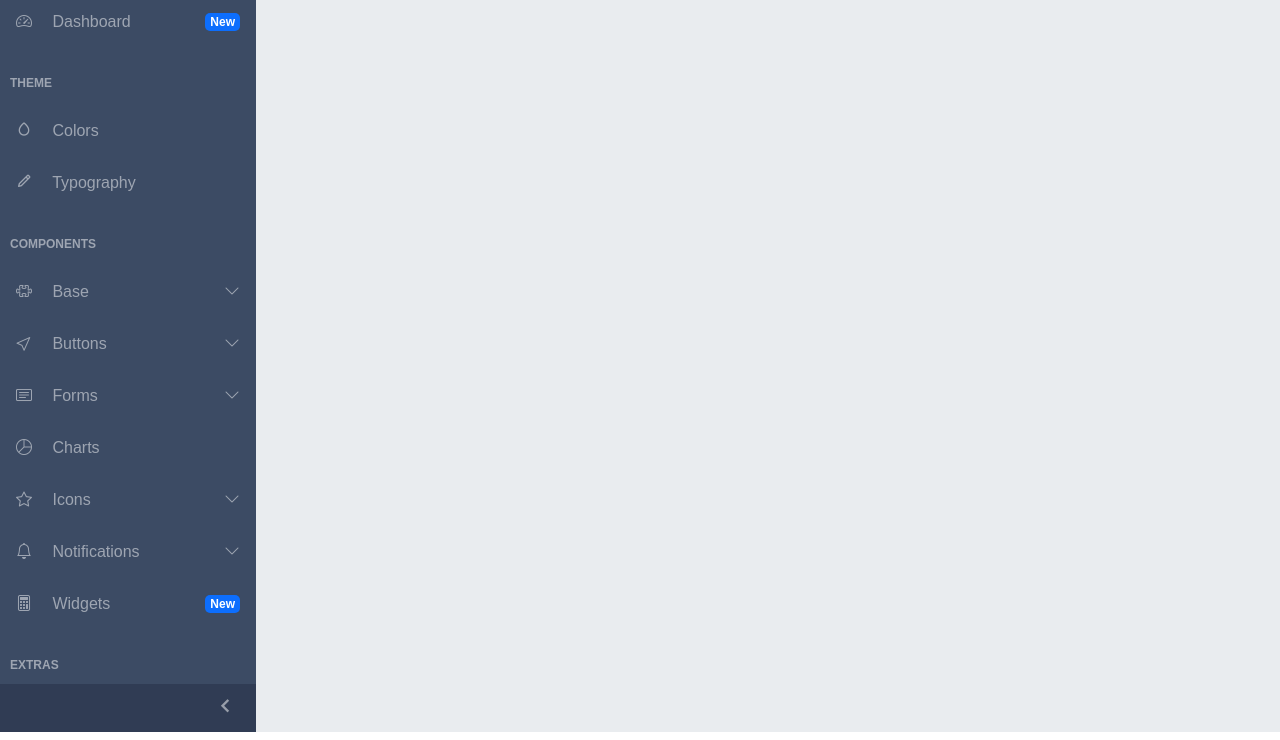
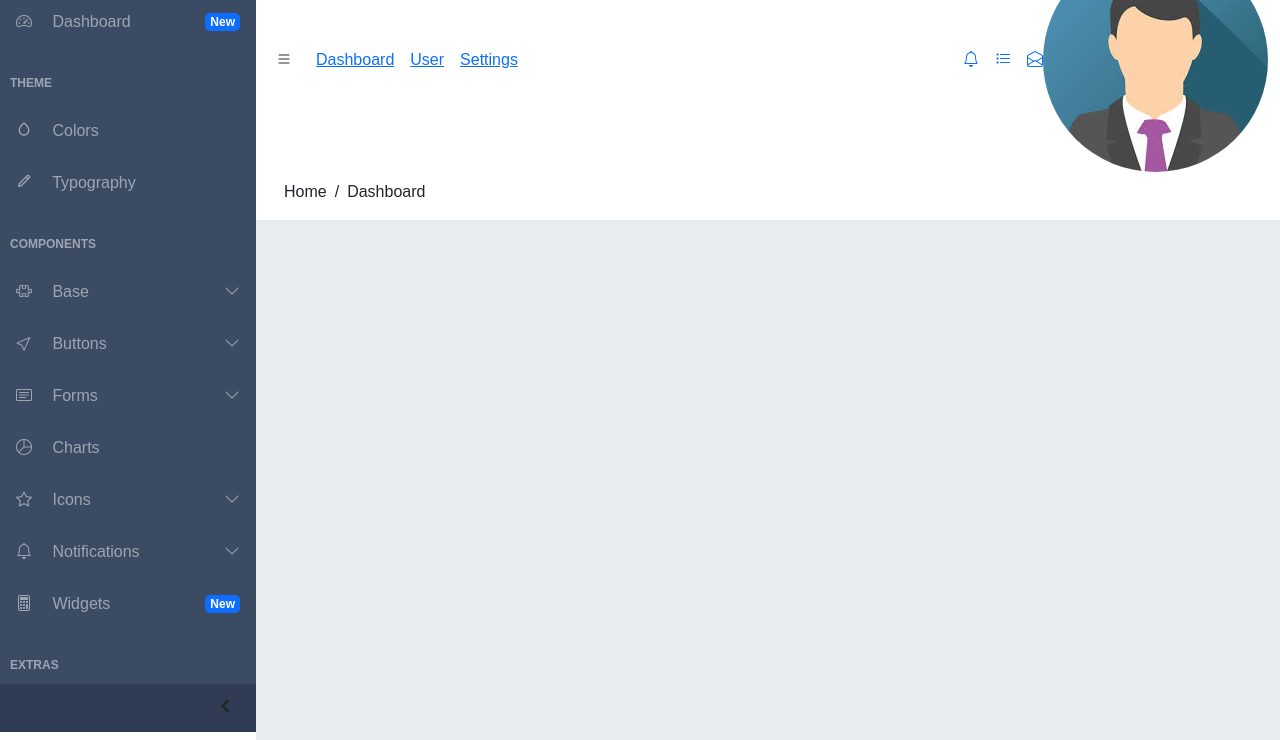
Before and after one commit to tellmewhatyourname/my-web, a plain HTML site: page index.html in a window 1280 px wide. Shown: the part 68-808 px from the top of the page. Drawn offline with nearby package versions, Linux system fonts and the light colour scheme.

Commit message:
Add files via upload

```diff
--- /dev/null
+++ b/index.css
@@ -0,0 +1,168 @@
+* {
+  font-family: sans-serif;
+  padding: 0;
+  margin: 0;
+  box-sizing: border-box;
+}
+
+li {
+  list-style: none;
+}
+
+a {
+  text-decoration: none;
+}
+
+body {
+  height: 100vh;
+}
+
+.sidebar {
+  position: fixed;
+  width: 256px;
+  height: 100%;
+  top: 0;
+}
+
+.sidebar-bg {
+  background-color: #3c4b64;
+}
+
+.sidebar-bg-2 {
+  background-color: rgba(0, 0, 21, 0.2);
+}
+
+.navbar-nav {
+  overflow-y: hidden;
+  margin-right: 0;
+  height: calc(100% - (64px + 48px));
+}
+
+.navbar-nav:hover {
+  overflow-y: scroll;
+  position: relative;
+}
+
+.navbar-nav::-webkit-scrollbar-track {
+  margin: 5px 0;
+}
+
+.navbar-nav::-webkit-scrollbar {
+  width: 8px;
+  position: absolute;
+}
+
+.navbar-nav::-webkit-scrollbar-thumb {
+  background-color: #000000;
+  border-radius: 50px;
+}
+
+.logo-height {
+  height: 64px;
+}
+
+.logo-middle-word {
+  font-size: 15px;
+  font-weight: 500;
+}
+
+.logo-last-word {
+  font-size: 12px;
+}
+
+.sm-badge {
+  border: none;
+  border-radius: 5px;
+  color: white;
+  padding: 0 5px;
+  font-size: 12px;
+}
+
+.small-font {
+  font-size: 10px;
+}
+
+.text {
+  font-size: 12px;
+  padding: 26px 0 13px 10px;
+  font-weight: 800;
+}
+
+.open-sidebar-icon {
+  font-size: 28px;
+}
+
+.sidebar nav ul .hover {
+  height: 52px;
+  cursor: pointer;
+}
+
+.sidebar nav ul [aria-expanded="true"] {
+  background-color: black;
+}
+
+.sidebar nav ul .hover:hover {
+  background-color: rgba(255, 255, 255, 0.05);
+  color: rgba(255, 255, 255, 0.8);
+}
+
+.open-sidebar-icon {
+  background-color: rgba(0, 0, 21, 0.2);
+  position: fixed;
+  width: 256px;
+  bottom: 0;
+  height: 48px;
+  cursor: pointer;
+  color: gray;
+}
+
+.open-sidebar-icon:hover {
+  background-color: rgba(0, 0, 21, 0.3);;
+}
+
+.open-sidebar-icon:hover .color {
+  color: white;
+}
+
+.sidebar.min {
+  width: 80px;
+}
+
+/* middle  */
+.middle-navbar {
+  height: 100%;
+  position: relative;
+  left: 256px;
+  width: calc(100% - 256px);
+}
+
+.close-sidebar-icon {
+  font-size: 20px;
+  cursor: pointer;
+}
+
+.icons {
+  font-size: 18px;
+  color: #2c384aae;
+}
+
+.text-grey {
+  color: #2c384aae;
+}
+
+.text-grey:hover {
+  color: black;
+}
+
+.font-size {
+  font-size: 15px;
+}
+
+.avatar {
+  padding: 0 25px 0 30px;
+}
+
+.profile-img {
+  width: 40px;
+  height: 40px;
+}
--- a/index.html
+++ b/index.html
@@ -21,7 +21,9 @@
   </head>
 
   <body>
-    <section class="sidebar sidebar-bg">
+    <!-- sidebar -->
+    <section class="sidebar-menu">
+      <div class="sidebar sidebar-bg">
         <!-- logo -->
         <nav class="sidebar-bg-2 text-light text-uppercase logo-height">
           <div class="d-flex justify-content-center align-items-center pt-3">
@@ -49,14 +51,18 @@
             <!-- theme -->
             <li class="nav-item text-uppercase text">theme</li>
             <!-- colors -->
-          <li class="nav-item text-capitalize d-flex align-items-center hover">
+            <li
+              class="nav-item text-capitalize d-flex align-items-center hover"
+            >
               <a class="nav-link" href="">
                 <i class="small-icon bx bx-droplet px-3"></i>
                 colors
               </a>
             </li>
             <!-- typography -->
-          <li class="nav-item text-capitalize d-flex align-items-center hover">
+            <li
+              class="nav-item text-capitalize d-flex align-items-center hover"
+            >
               <a class="nav-link" href="">
                 <i class="small-icon bx bx-pencil px-3"></i>
                 typography
@@ -350,7 +356,9 @@
               </li>
             </ul>
             <!-- charts -->
-          <li class="nav-item text-capitalize d-flex align-items-center hover">
+            <li
+              class="nav-item text-capitalize d-flex align-items-center hover"
+            >
               <a class="nav-link" href="">
                 <i class="small-icon bi bi-pie-chart px-3"></i>
                 charts
@@ -524,14 +532,18 @@
               </li>
             </ul>
             <!-- docs -->
-          <li class="nav-item text-capitalize d-flex align-items-center hover">
+            <li
+              class="nav-item text-capitalize d-flex align-items-center hover"
+            >
               <a class="nav-link" href="">
                 <i class="small-icon bi bi-file-earmark-text px-3"></i>
                 docs
               </a>
             </li>
             <!-- try core -->
-          <li class="nav-item text-capitalize d-flex align-items-center hover">
+            <li
+              class="nav-item text-capitalize d-flex align-items-center hover"
+            >
               <a class="nav-link" href="">
                 <i class="small-icon bi bi-file-earmark-text px-3"></i>
                 try coreUI<strong>PRO</strong>
@@ -539,14 +551,71 @@
             </li>
           </ul>
         </nav>
+      </div>
+
+      <div class="open-sidebar-icon sidebar-bg js-min-sidebar-icon">
+        <i class="bx bx-chevron-left color float-end pe-3 py-2"></i>
+      </div>
     </section>
 
-    <div class="open-sidebar-icon sidebar-bg">
-      <i class="bx bx-chevron-left text-white-50 float-end pe-3 py-2"></i>
+    <!-- middle -->
+    <section class="bg-body-secondary middle-navbar">
+      <div class="navbar-things mt-2 bg-white px-0">
+        <div class="container-fluid">
+          <div class="navbar-setting d-flex justify-content-between">
+            <div class="navbar-setting d-flex align-items-center">
+              <div class="text-grey js-close-sidebar">
+                <i class="bi bi-list close-sidebar-icon ms-2 me-4"></i>
               </div>
-
-    <section class="bg-body-secondary middle-navbar">
-      <div class="">container</div>
+              <div class="navbar font-size">
+                <ul class="nav text-capitalize gap-3">
+                  <li class="nav-item">
+                    <a href="" class="underline-none text-grey"> dashboard </a>
+                  </li>
+                  <li class="nav-item">
+                    <a href="" class="underline-none text-grey">user</a>
+                  </li>
+                  <li class="nav-item">
+                    <a href="" class="underline-none text-grey"> settings </a>
+                  </li>
+                </ul>
+              </div>
+            </div>
+            <div class="icons navbar">
+              <ul class="nav gap-3">
+                <li class="nav-item">
+                  <a href="">
+                    <i class="bi bi-bell text-grey"></i>
+                  </a>
+                </li>
+                <li class="nav-item">
+                  <a href="">
+                    <i class="bi bi-list-task text-grey"></i>
+                  </a>
+                </li>
+                <li class="nav-item">
+                  <a href="">
+                    <i class="bi bi-envelope-open text-grey"></i>
+                  </a>
+                </li>
+              </ul>
+              <div class="avatar">
+                <img
+                  src="image/images.jpeg"
+                  class="rounded-circle profile-img"
+                />
+              </div>
+            </div>
+          </div>
+          <div class="navbar-setting-two">
+            <ul class="d-flex gap-2 text-capitalize ps-0 ms-3 font-size">
+              <li class="nav-item">home</li>
+              <p>/</p>
+              <li class="nav-item text-grey">dashboard</li>
+            </ul>
+          </div>
+        </div>
+      </div>
     </section>
 
     <script src="bootstrap-5.3.0/script/bootstrap.bundle.min.js"></script>
```
Also changed, not shown: index.js (added, +23 -0 lines), image/images.jpeg (added). Lines whose indentation alone changed are shown as unchanged.
